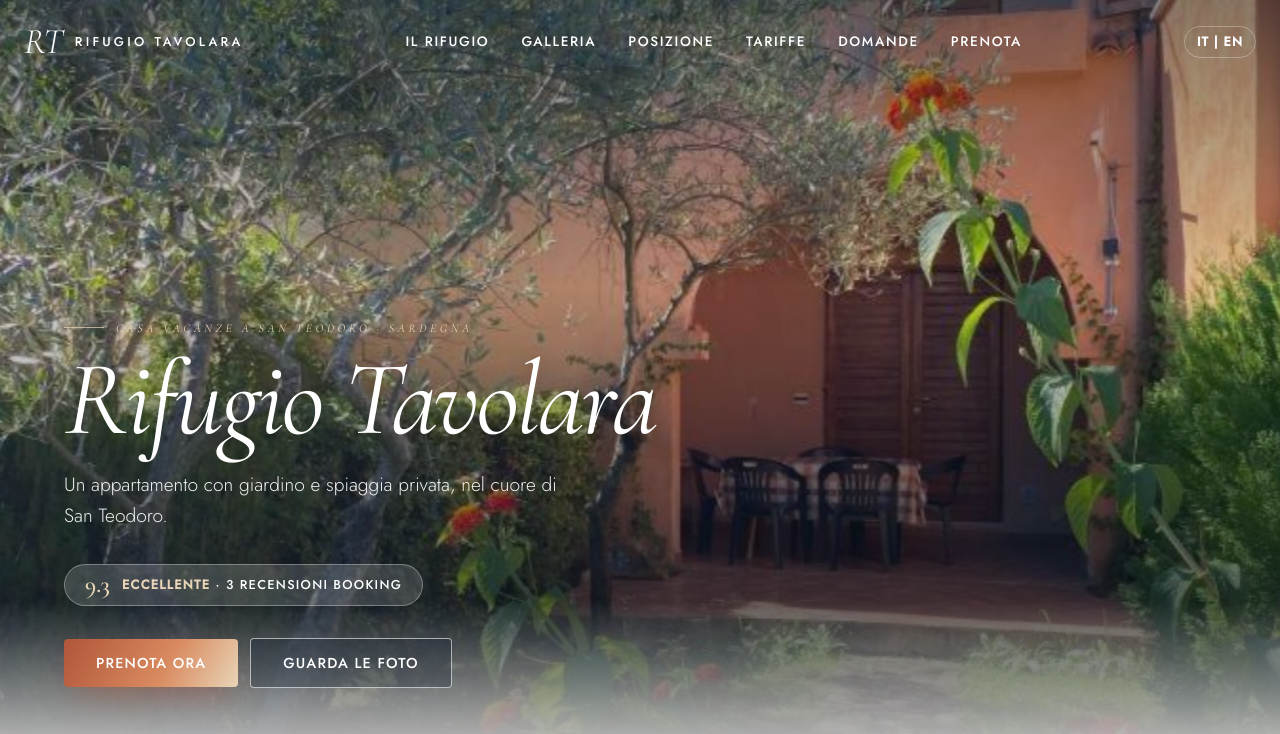
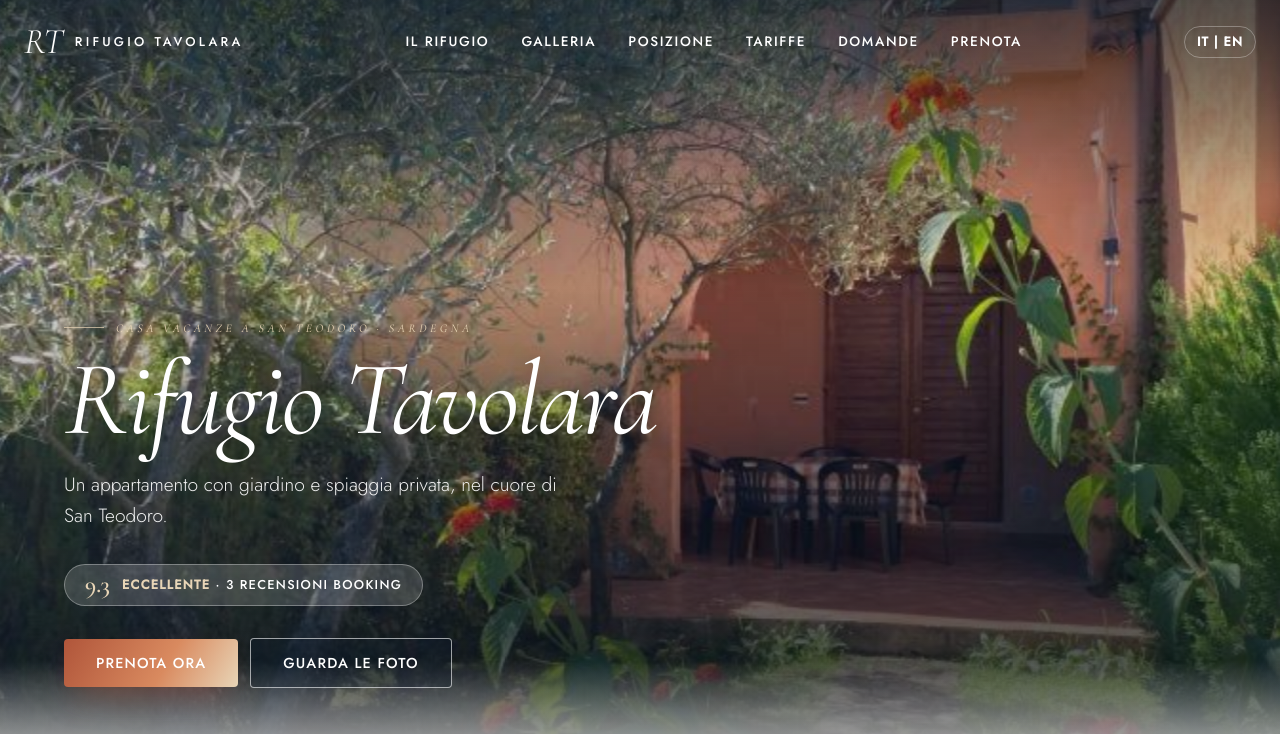
Before and after one commit to emaxgms/VillaST, a website with bundled scripts: page index.html in a window 1280 px wide. Shown: the top 734 px of the page. Built offline with nearby package versions, Linux system fonts and the light colour scheme; no server answers.

Commit message:
fix(ui): nav scrim over the hero photo, lighter photo-to-page fade

```diff
--- a/css/style.css
+++ b/css/style.css
@@ -2631,12 +2631,23 @@ html.js [data-aos].is-visible {
   );
 }
 
+/* nav legibility: white links sit on whatever the photo happens to be */
+.hero::before {
+  content: '';
+  position: absolute;
+  inset: 0 0 auto 0;
+  height: 190px;
+  background: linear-gradient(180deg, rgba(8, 18, 30, 0.42), transparent);
+  pointer-events: none;
+  z-index: -1;
+}
+
 /* fade the photo into the cream page below (the stat bar floats on the seam) */
 .hero::after {
   content: '';
   position: absolute;
   inset: auto 0 -1px 0;
-  height: 200px;
+  height: 140px;
   background: linear-gradient(180deg, transparent, var(--color-cream));
   pointer-events: none;
 }
```
